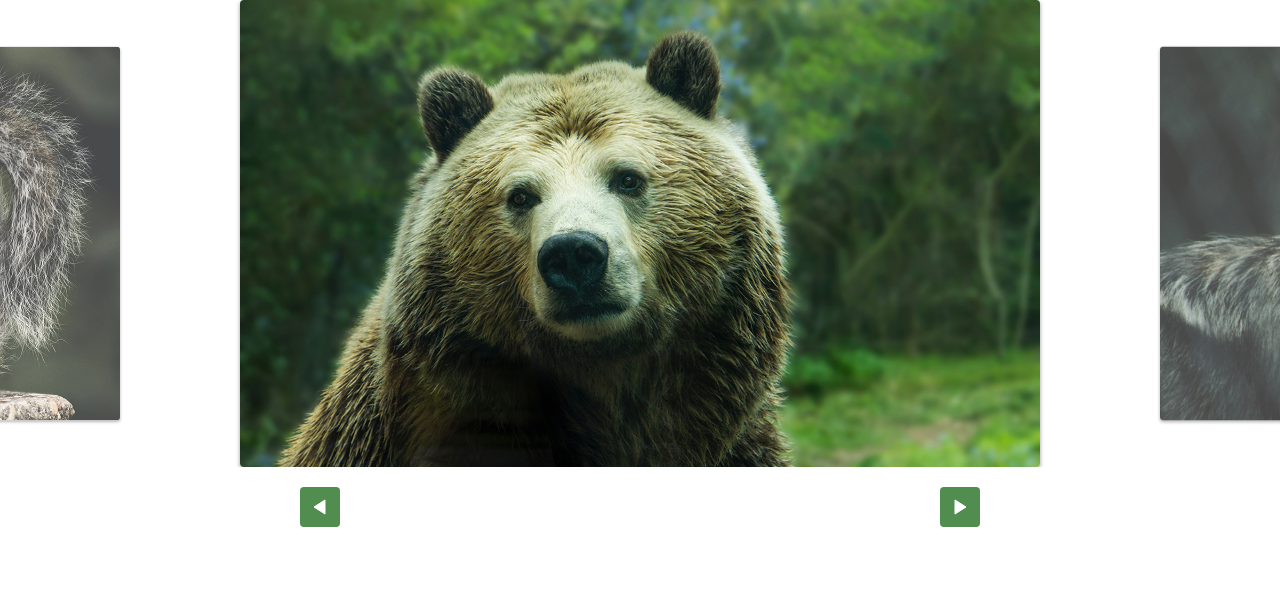
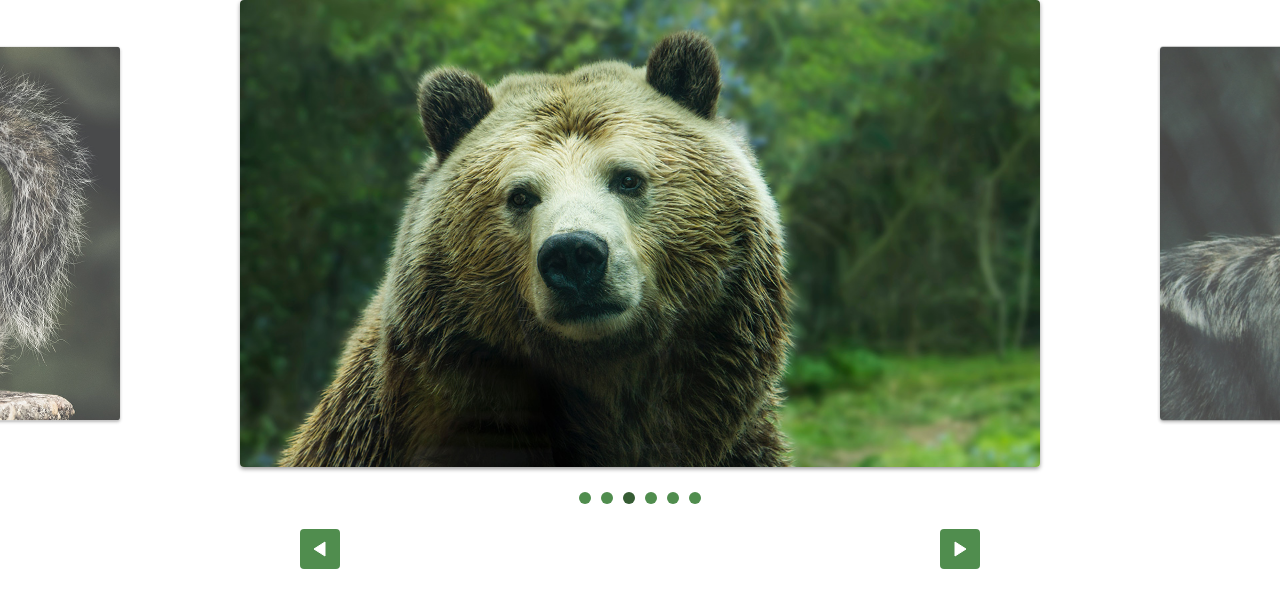
Before and after one commit to srpaulochagas/slide, a plain HTML site: page index.html in a window 1280 px wide. Drawn offline with Linux system fonts and the light colour scheme.

Commit message:
adicionada paginacao por slide

```diff
--- a/css/style.css
+++ b/css/style.css
@@ -46,7 +46,6 @@ img {
 .arrow-nav {
   display: flex;
   justify-content: space-around;
-  margin: 20px 0;
 }
 
 .arrow-nav button {
@@ -62,3 +61,26 @@ img {
 .arrow-nav button.prev {
   transform: rotate(-180deg);
 }
+
+[data-control='slide'] {
+  display: flex;
+  justify-content: center;
+  margin-top: 20px;
+  margin-bottom: 20px;
+}
+
+[data-control='slide'] li a {
+  display: block;
+  width: 12px;
+  height: 12px;
+  background: #508d4e;
+  border-radius: 50%;
+  overflow: hidden;
+  text-indent: -999px;
+  margin: 5px;
+}
+
+[data-control='slide'] li.active a,
+[data-control='slide'] li a:hover {
+  background: #365c34;
+}
--- a/js/script.js
+++ b/js/script.js
@@ -3,3 +3,4 @@ import { SlideNav } from './slide.js';
 const slide = new SlideNav('.slide', '.slide-wrapper');
 slide.init();
 slide.addArrow('.prev', '.next');
+slide.addControl();
--- a/js/slide.js
+++ b/js/slide.js
@@ -9,6 +9,7 @@ export default class Slide {
       movement: 0,
     };
     this.activeClass = 'active';
+    this.changeEvent = new Event('changeEvent');
   }
 
   transition(active) {
@@ -102,6 +103,7 @@ export default class Slide {
     this.slidesIndexNav(index);
     this.dist.finalPosition = activeSlide.position;
     this.changeActiveClass();
+    this.wrapper.dispatchEvent(this.changeEvent);
   }
 
   changeActiveClass() {
@@ -152,6 +154,10 @@ export default class Slide {
 }
 
 export class SlideNav extends Slide {
+  constructor(slide, wrapper) {
+    super(slide, wrapper);
+    this.bindControlEvents();
+  }
   addArrow(prev, next) {
     this.prevElement = document.querySelector(prev);
     this.nextElement = document.querySelector(next);
@@ -162,4 +168,45 @@ export class SlideNav extends Slide {
     this.nextElement.addEventListener('click', this.activeNextSlide);
     this.prevElement.addEventListener('click', this.activePrevSlide);
   }
+
+  createControl() {
+    const control = document.createElement('ul');
+    control.dataset.control = 'slide';
+    this.slideArray.forEach((item, index) => {
+      control.innerHTML += `<li> <a href="#slide${index + 1}">${
+        index + 1
+      }</a></li>`;
+    });
+    this.wrapper.appendChild(control);
+    return control;
+  }
+
+  eventControl(item, index) {
+    item.addEventListener('click', (event) => {
+      event.preventDefault();
+      this.changeSlide(index);
+      this.activeControlItem();
+    });
+    this.wrapper.addEventListener('changeEvent', this.activeControlItem);
+  }
+
+  activeControlItem() {
+    this.controlArray.forEach((item) =>
+      item.classList.remove(this.activeClass)
+    );
+    this.controlArray[this.index.active].classList.add(this.activeClass);
+  }
+
+  addControl(customControl) {
+    this.control =
+      document.querySelector(customControl) || this.createControl();
+    this.controlArray = [...this.control.children];
+    this.controlArray.forEach(this.eventControl);
+    this.activeControlItem();
+  }
+
+  bindControlEvents() {
+    this.eventControl = this.eventControl.bind(this);
+    this.activeControlItem = this.activeControlItem.bind(this);
+  }
 }
```
